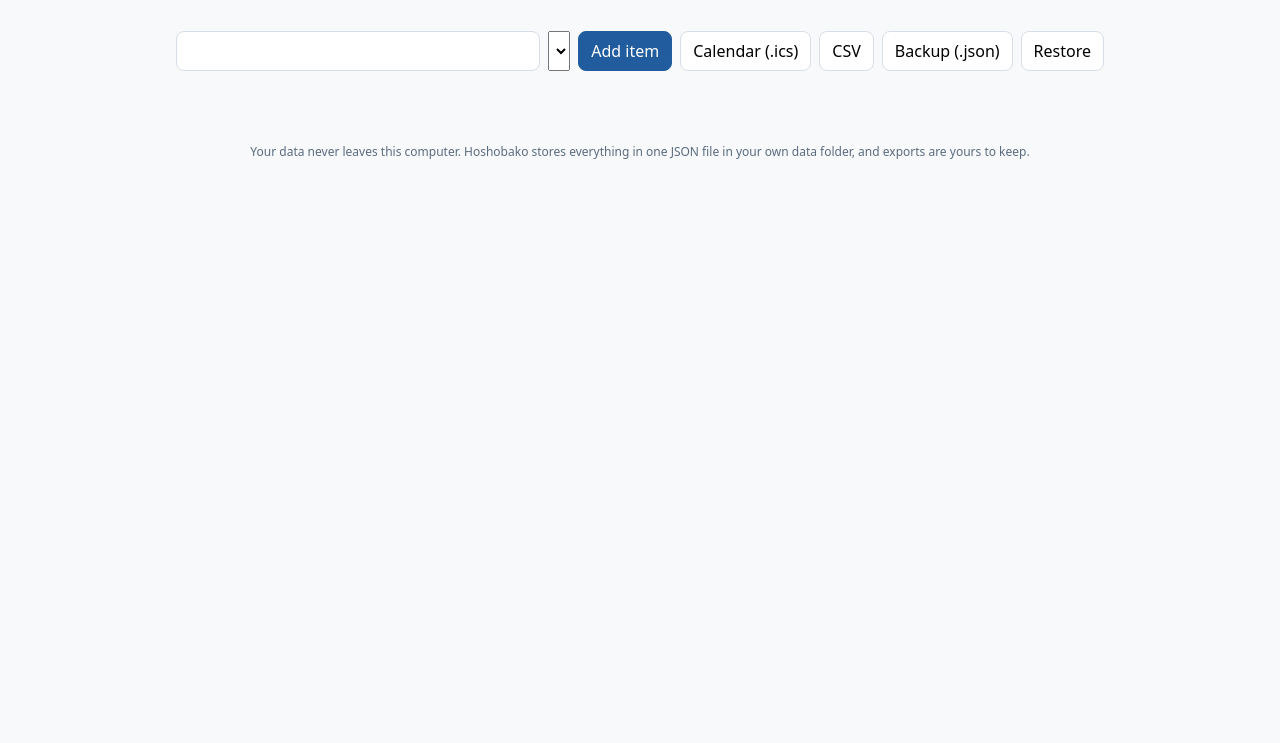
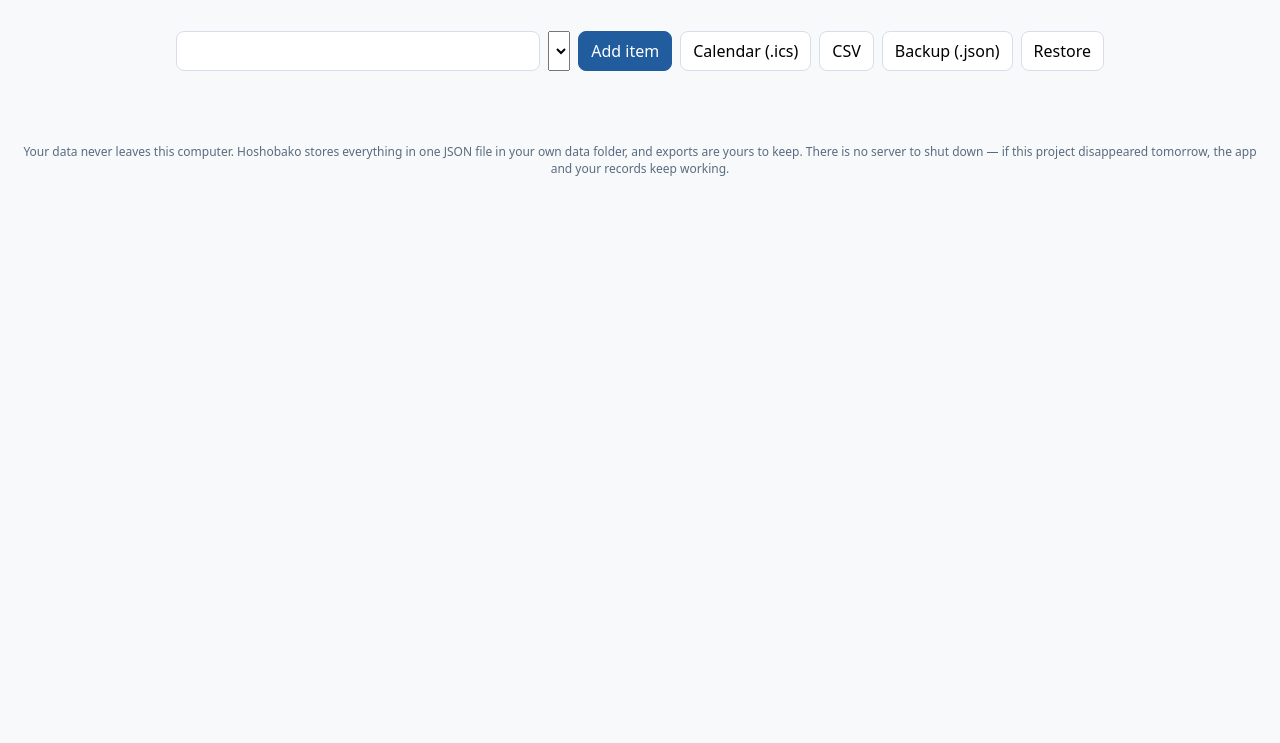
Before and after one commit to shizukutanaka/hoshobako, a plain HTML site: page web/index.html in a window 1280 px wide. Shown: the part 57-800 px from the top of the page. Drawn offline with Linux system fonts and the light colour scheme; no server answers.

Commit message:
State the survival promise: built to outlive its maker

```diff
--- a/web/index.html
+++ b/web/index.html
@@ -71,7 +71,7 @@
   <div id="list"></div>
   <div class="empty" id="empty" hidden data-i18n="empty">Nothing tracked yet. Add your first warranty or expiry date.</div>
 </main>
-<footer data-i18n="footer">Your data never leaves this computer. Hoshobako stores everything in one JSON file in your own data folder, and exports are yours to keep.</footer>
+<footer data-i18n="footer">Your data never leaves this computer. Hoshobako stores everything in one JSON file in your own data folder, and exports are yours to keep. There is no server to shut down — if this project disappeared tomorrow, the app and your records keep working.</footer>
 
 <dialog id="dlg">
   <form id="form" method="dialog">
@@ -98,7 +98,7 @@
 const I18N = {
   en: { tagline:"Warranty & expiry ledger — local only, no account, no cloud.", add:"Add item", ics:"Calendar (.ics)",
     backup:"Backup (.json)", restore:"Restore", search_ph:"Search name, store, model…", empty:"Nothing tracked yet. Add your first warranty or expiry date.",
-    footer:"Your data never leaves this computer. Hoshobako stores everything in one JSON file in your own data folder, and exports are yours to keep.",
+    footer:"Your data never leaves this computer. Hoshobako stores everything in one JSON file in your own data folder, and exports are yours to keep. There is no server to shut down — if this project disappeared tomorrow, the app and your records keep working.",
     name:"Name", category:"Category", store:"Store / issuer", model:"Model / serial", price:"Price", purchased:"Purchase date",
     months:"Warranty length (months)", expires:"Expiry date (overrides the two fields above)", photo:"Receipt photo", notes:"Notes",
     cancel:"Cancel", save:"Save", edit:"Edit", del:"Delete", addTitle:"Add item", editTitle:"Edit item",
@@ -109,7 +109,7 @@ const I18N = {
     cats:{warranty:"Warranty", document:"Document", food:"Food / medicine", contract:"Contract", other:"Other"} },
   ja: { tagline:"保証と期限の台帳 — 端末内だけ、アカウントなし、クラウドなし。", add:"追加", ics:"カレンダー (.ics)",
     backup:"バックアップ (.json)", restore:"復元", search_ph:"名前・店・型番で検索…", empty:"まだ何も登録されていません。最初の保証や期限を追加しましょう。",
-    footer:"データはこのコンピュータの外に出ません。すべてあなたのデータフォルダの JSON ファイル1つに保存され、書き出しはいつでも自由です。",
+    footer:"データはこのコンピュータの外に出ません。すべてあなたのデータフォルダの JSON ファイル1つに保存され、書き出しはいつでも自由です。サーバーがないのでサービス終了で消えることはなく、開発が止まってもアプリと記録はそのまま使えます。",
     name:"名前", category:"分類", store:"購入店 / 発行元", model:"型番 / シリアル", price:"価格", purchased:"購入日",
     months:"保証期間（か月）", expires:"期限日（上の2項目より優先）", photo:"レシート・保証書の写真", notes:"メモ",
     cancel:"キャンセル", save:"保存", edit:"編集", del:"削除", addTitle:"項目を追加", editTitle:"項目を編集",
```
Also changed, not shown: 1 other file.
